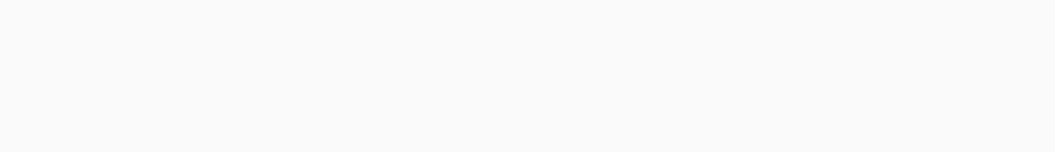
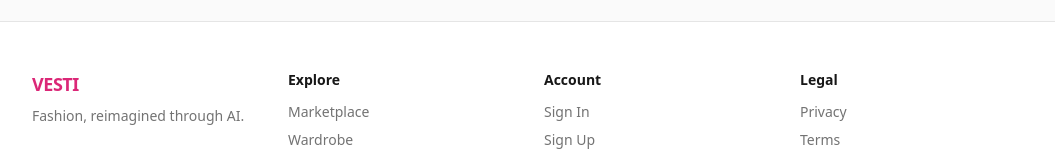
Before and after one commit to jayo14/vesti, a Next.js app in the folder frontend/: page /studio in a window 1280 px wide. Shown: the part 800-952 px from the top of the page, without its empty margins (112-1167 px from the left). Before the commit the page ends 821 px from the top, so only its background shows below. Built offline with nearby package versions, Linux system fonts and the light colour scheme; no server answers.

Commit message:
footers on pages

```diff
--- a/frontend/src/app/designers/page.tsx
+++ b/frontend/src/app/designers/page.tsx
@@ -1,5 +1,6 @@
 import type { Metadata } from "next";
 import SiteHeader from "@/components/site-header";
+import SiteFooter from "@/components/site-footer";
 import DesignersSection from "@/components/sections/designers-section";
 
 export const metadata: Metadata = {
@@ -14,6 +15,7 @@ export default function DesignersPage() {
       <main>
         <DesignersSection />
       </main>
+      <SiteFooter />
     </div>
   );
 }
--- a/frontend/src/app/marketplace/page.tsx
+++ b/frontend/src/app/marketplace/page.tsx
@@ -1,5 +1,6 @@
 import type { Metadata } from "next";
 import SiteHeader from "@/components/site-header";
+import SiteFooter from "@/components/site-footer";
 import MarketplaceSection from "@/components/sections/marketplace-section";
 
 export const metadata: Metadata = {
@@ -14,6 +15,7 @@ export default function MarketplacePage() {
       <main>
         <MarketplaceSection />
       </main>
+      <SiteFooter />
     </div>
   );
 }
--- a/frontend/src/app/playground/page.tsx
+++ b/frontend/src/app/playground/page.tsx
@@ -1,5 +1,6 @@
 import type { Metadata } from "next";
 import SiteHeader from "@/components/site-header";
+import SiteFooter from "@/components/site-footer";
 import PlaygroundSection from "@/components/sections/playground-section";
 
 export const metadata: Metadata = {
@@ -14,6 +15,7 @@ export default function PlaygroundPage() {
       <main>
         <PlaygroundSection />
       </main>
+      <SiteFooter />
     </div>
   );
 }
--- a/frontend/src/app/studio/page.tsx
+++ b/frontend/src/app/studio/page.tsx
@@ -1,5 +1,6 @@
 import type { Metadata } from "next";
 import SiteHeader from "@/components/site-header";
+import SiteFooter from "@/components/site-footer";
 import StudioSection from "@/components/studio/studio-section";
 
 export const metadata: Metadata = {
@@ -9,11 +10,12 @@ export const metadata: Metadata = {
 
 export default function StudioPage() {
   return (
-    <div className="min-h-screen bg-neutral-50">
+    <div className="min-h-screen">
       <SiteHeader />
       <main>
         <StudioSection />
       </main>
+      <SiteFooter />
     </div>
   );
 }
--- a/frontend/src/app/wardrobe/page.tsx
+++ b/frontend/src/app/wardrobe/page.tsx
@@ -1,5 +1,6 @@
 import type { Metadata } from "next";
 import SiteHeader from "@/components/site-header";
+import SiteFooter from "@/components/site-footer";
 import WardrobeSection from "@/components/sections/wardrobe-section";
 
 export const metadata: Metadata = {
@@ -14,6 +15,7 @@ export default function WardrobePage() {
       <main>
         <WardrobeSection />
       </main>
+      <SiteFooter />
     </div>
   );
 }
```
